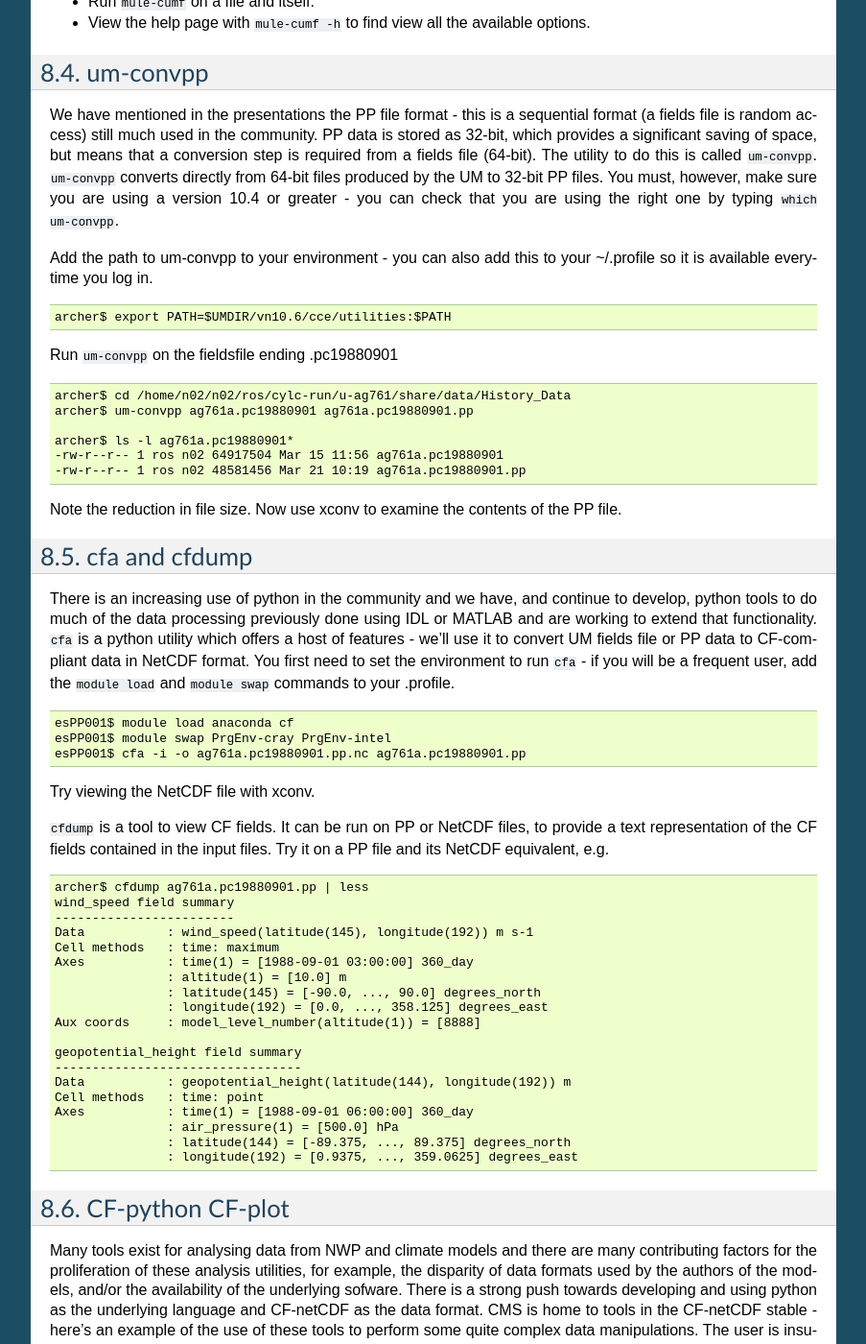
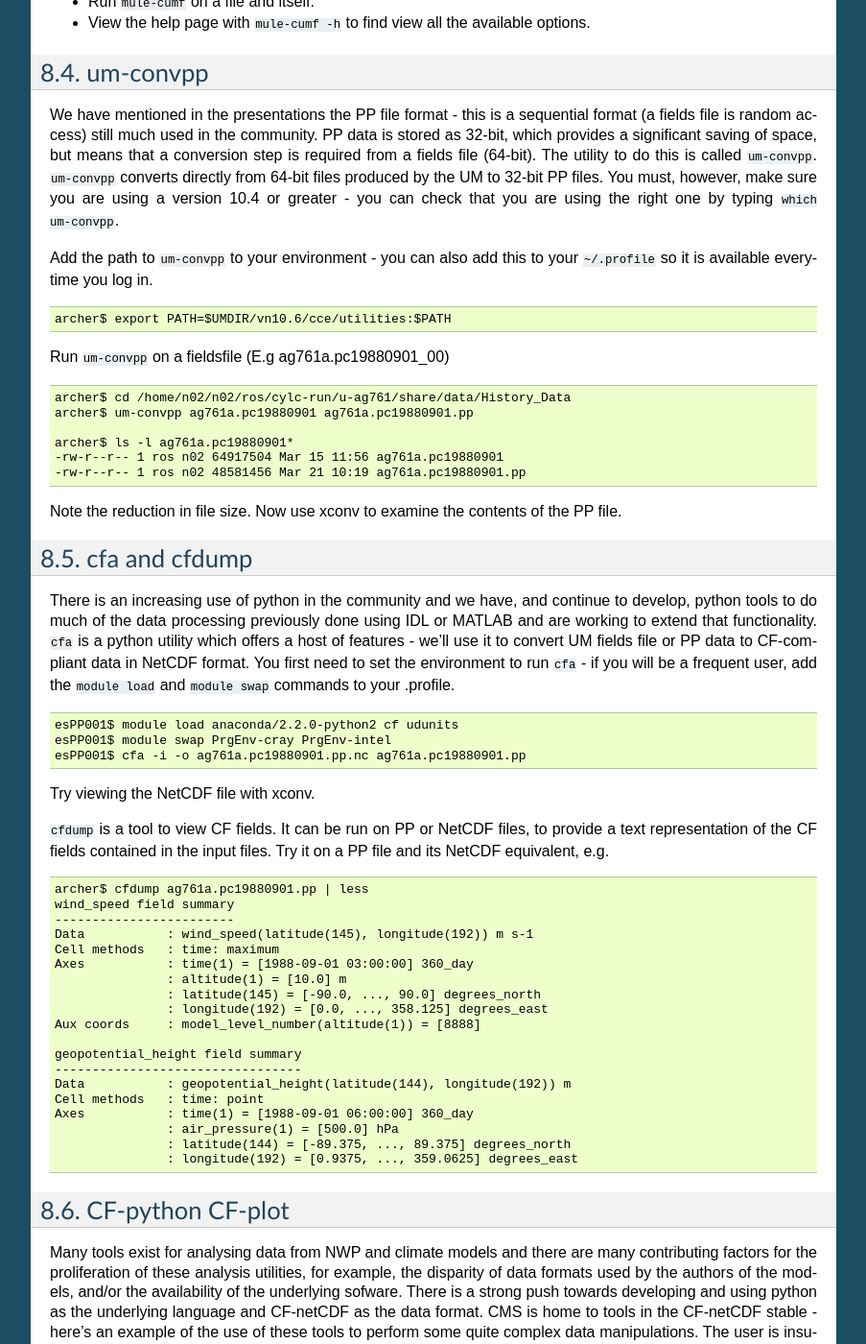
Before and after one commit to NCAS-CMS/um-training, a Sphinx documentation site: the page built from practicals/source/post-processing.rst, in a window 1280 px wide and 1400 px high, scrolled down 1892 px. Shown: the whole window at 96% size, without its empty margins (198-1101 px from the left). Built offline with Sphinx 7.4.7, drawn with Linux system fonts in a browser that asks for light colours; some of the changed text lies outside the part shown.

Commit message:
Final layout modification and general fixes.

```diff
--- a/practicals/source/conf.py
+++ b/practicals/source/conf.py
@@ -180,6 +180,7 @@ htmlhelp_basename = 'UMtrainingdoc'
 my_preamble = '''
 \\addto\\captionsenglish{\\renewcommand{\\chaptername}{Section}}
 \\makeatletter
+\\setcounter{tocdepth}{1}
 \\definecolor{VerbatimBorderColor}{rgb}{1,1,1}
 \\fancypagestyle{normal}{
   \\fancyhf{}
--- a/practicals/source/fcm-tutorial.rst
+++ b/practicals/source/fcm-tutorial.rst
@@ -23,7 +23,7 @@ When you attempt to create a branch or commit changes to the repository, you wil
   export SVN_EDITOR='nedit'
 
   # vi
-  export SVN_EDITOR='xterm -e vi'
+  export SVN_EDITOR='vi'
 
 Applying modifications to a UM suite
 ------------------------------------
@@ -85,7 +85,7 @@ Firstly create a new directory (e.g. ``um/branches``) in your ``$HOME`` director
 
 Create a new branch by running the command: ::
 
-  fcm branch-create -k <ticket> <branch_name> fcm:um.x@vn10.5
+  fcm branch-create -k <ticket> <branch_name> fcm:um.x-tr@vn10.5
 
 Where:
 
@@ -409,7 +409,7 @@ Your working copy is now pointing to a branch that no longer exists at the HEAD
 Version Control of Suites
 -------------------------
 
-Just like code changes to your UM suites are also under version control in a subversion repository, usually *roses-u* which is on the MOSRS.  Once you have a working copy of your suite under ``~/roses`` you can use FCM commands in the same way as for your source code branches; commit changes, diff changes, etc.
+Just like the model code, your UM suites are also under version control in a subversion repository, usually *roses-u* which is on the MOSRS.  Once you have a working copy of your suite under ``~/roses`` you can use FCM commands in the same way as for your source code branches; i.e. commit changes, diff changes, etc.
 
 * Look in the roses-u repository via MOSRS Trac (https://code.metoffice.gov.uk/trac/roses-u) and find the suite you created in the previous section. (Hint: Go to *"Browse Source"* then drill down to find you suite. e.g. u-ag263 would be under a/g/2/6/3)
 
--- a/practicals/source/post-processing.rst
+++ b/practicals/source/post-processing.rst
@@ -54,13 +54,14 @@ Run ``mule-pumf`` on the start file - here's a couple of examples on one of Ros'
                         ag761.astart > ~/mule-pumf-header.out
 
  archer$ mule-pumf --print-columns 2 ag761.astart > ~/mule-pumf.out
+
 * Can you see what the difference is in the output of these 2 commands?
 
 Take a look at the man page (``mule-pumf -h``) and experiment with some of the other options
 
 **ii. mule-summary**
 
-This utility is used to print out a summary of the lookup headers which describe the fields from a UM file. Its intended use is to aid in quick inspections of files for diagnostic purposes. ::
+This utility is used to print out a summary of the lookup headers which describe the fields from a UM file. Its intended use is to aid in quick inspections of files for diagnostic purposes.
 
 Run ``mule-summary`` on the start file again.
 
@@ -78,11 +79,11 @@ um-convpp
 
 We have mentioned in the presentations the PP file format - this is a sequential format (a fields file is random access) still much used in the community. PP data is stored as 32-bit, which provides a significant saving of space, but means that a conversion step is required from a fields file (64-bit). The utility to do this is called ``um-convpp``.  ``um-convpp`` converts directly from 64-bit files produced by the UM to 32-bit PP files.  You must, however, make sure you are using a version 10.4 or greater - you can check that you are using the right one by typing ``which um-convpp``.
 
-Add the path to um-convpp to your environment - you can also add this to your ~/.profile so it is available everytime you log in. ::
+Add the path to ``um-convpp`` to your environment - you can also add this to your ``~/.profile`` so it is available everytime you log in. ::
 
   archer$ export PATH=$UMDIR/vn10.6/cce/utilities:$PATH
 
-Run ``um-convpp`` on the fieldsfile ending .pc19880901 ::
+Run ``um-convpp`` on a fieldsfile (E.g ag761a.pc19880901_00) ::
 
   archer$ cd /home/n02/n02/ros/cylc-run/u-ag761/share/data/History_Data
   archer$ um-convpp ag761a.pc19880901 ag761a.pc19880901.pp
@@ -105,7 +106,7 @@ CF-compliant data in NetCDF format. You first need to set the
 environment to run ``cfa`` - if you will be a frequent user, add the
 ``module load`` and ``module swap`` commands to your .profile. ::
 
- esPP001$ module load anaconda cf
+ esPP001$ module load anaconda/2.2.0-python2 cf udunits
  esPP001$ module swap PrgEnv-cray PrgEnv-intel
  esPP001$ cfa -i -o ag761a.pc19880901.pp.nc ag761a.pc19880901.pp
 
@@ -146,7 +147,7 @@ Many tools exist for analysing data from NWP and climate models and there are ma
   user, add the ``module load`` and ``module swap`` commands to your
   .profile. ::
 
-   archer$ module load anaconda/2.2.0-python2 cf
+   archer$ module load anaconda/2.2.0-python2 cf udunits
    archer$ module swap PrgEnv-cray PrgEnv-intel
    archer$ python
    >>> import cf
```
Also changed, not shown: 1 other file.
